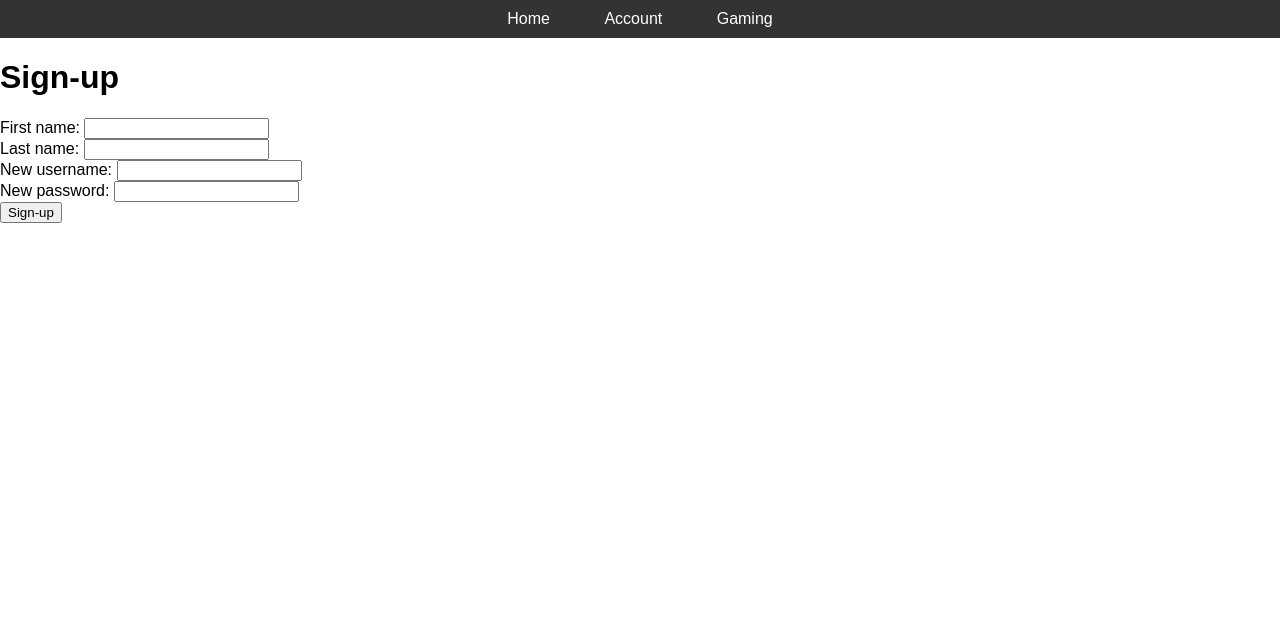
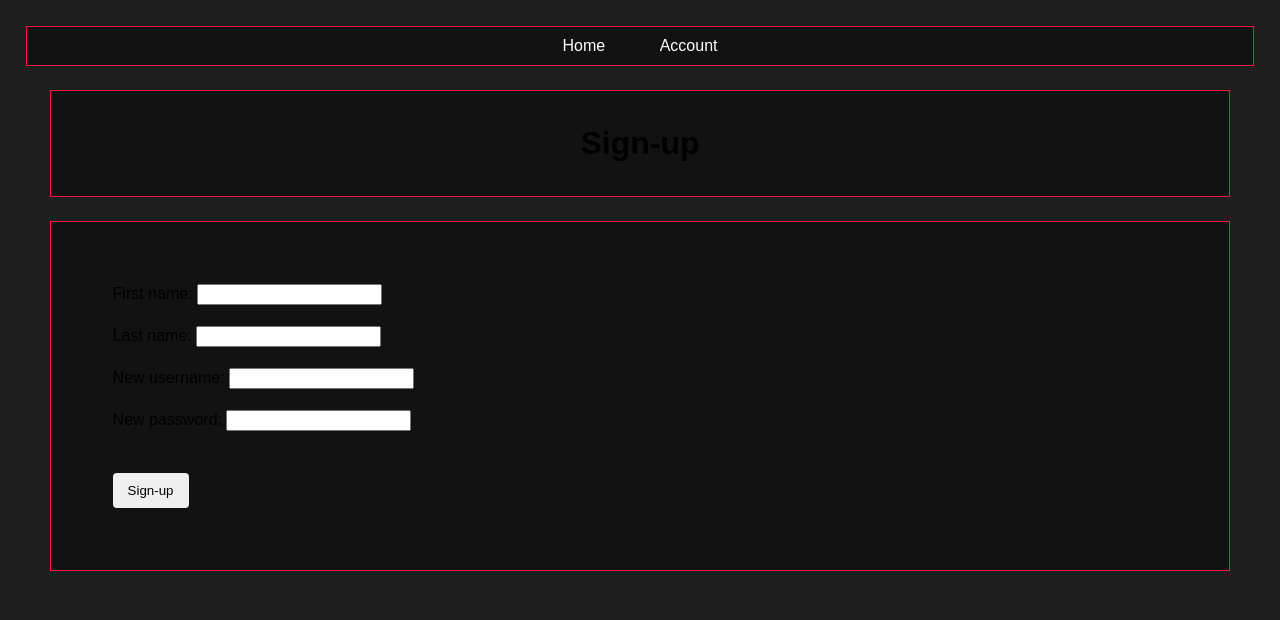
Before and after one commit to gwstallsmith/Prividata-Secure-Health, a Flask app: page /sign_up in a window 1280 px wide. Shown: the top 620 px of the page. Run offline with Flask 3, Linux system fonts and the light colour scheme.

Commit message:
Michael, I'm sorry if this breaks something.

```diff
--- a/app.py
+++ b/app.py
@@ -127,15 +127,17 @@ def display_info():
             if user and user[3]:
                 # User is an admin, display all users
                 forms = cursor.execute("SELECT * FROM PatientInformation").fetchall()
-                return render_template('patient_info.html', users = forms)
+                admin_data = cursor.execute("SELECT * FROM PatientInformation WHERE ID = ?", (user[0],)).fetchone()
+                admin_data = admin_data + (decrypt(admin_data[7]) if decrypt(admin_data[7]) else '',)
+                return render_template('patient_info.html', users = forms, id = user[0], admin = admin_data)
             else:
                 # User is not an admin, display single user
                 user_data = cursor.execute("SELECT * FROM PatientInformation WHERE ID = ?", (user_id,)).fetchone()
-
                 try:
                     user_data_decrypt = user_data + (decrypt(user_data[7]) if decrypt(user_data[7]) else '',)
                 except KeyError:
-                    return render_template('login.html', error = "Shared secret expired")
+                    return render_template('login.html', error = "Shared secret expired.")
+
 
                 return render_template('patient_info.html', user = user_data_decrypt)
     else:
@@ -145,16 +147,19 @@ def display_info():
 
 @app.route('/update_user', methods=['POST'])
 def update_user():
-    user_id = request.form.get('id')
+    user_id = request.cookies.get('ID')
     first_name = request.form['first_name']
     last_name = request.form['last_name']
     gender = request.form['gender']
     age = request.form['age']
     weight = request.form['weight']
     height = request.form['height']
-    health_history = encrypt(request.form['health_history'])
-    print(health_history)
-    # NEED TRY AND EXCEPT #
+
+    try:
+        health_history = encrypt(request.form['health_history'])
+    except KeyError:
+        return render_template('login.html', error = "Shared secret expired.")
+
 
     # Update user in the database
     query = """
@@ -172,7 +177,7 @@ def update_user():
 
 @app.route('/more', methods=['POST', 'GET'])
 def more():
-    remove_history(2)
+    None
 
 
 if __name__ == '__main__':
--- a/crypto.py
+++ b/crypto.py
@@ -58,6 +58,9 @@ def generate_shared_secret(password, salt=b'MySalt', iterations=100000, length=3
     os.environ["SHARED_SECRET"] = encoded_secret.decode()
 
 def encrypt(data):
+    if not data:
+        return
+
     cipher_suite = Fernet(os.environ["SHARED_SECRET"].encode('utf-8'))
     encrypted_data = cipher_suite.encrypt(data.encode('utf-8'))
     return encrypted_data
@@ -67,6 +70,5 @@ def decrypt(encrypted_data):
         return
 
     cipher_suite = Fernet(os.environ["SHARED_SECRET"].encode('utf-8'))
-    print(encrypted_data)
     decrypted_data = cipher_suite.decrypt(encrypted_data).decode('utf-8')
     return decrypted_data
--- a/static/css/global.css
+++ b/static/css/global.css
@@ -1,8 +1,21 @@
+:root {
+    --ub-color: #121212; /* Dark background color */
+    --bg-color: #1E1E1E;
+    --text-color: #FFFFFF; /* White text color */
+    --accent-color: #FF5252; /* Red as accent color */
+    --secondary-color: #2196F3; /* Blue as a complementary color */
+    --highlight-color: #FF1744; /* Darker red for highlights */
+  }
+
 /* CSS for styling the box */
 .user-box {
-    border: 1px solid #ccc;
+    border: 1px solid var(--highlight-color);
     padding: 10px;
-    margin-bottom: 10px;
+    margin:2%;
+    padding:5%;
+    padding-top:0%;
+    padding-bottom:0%;
+    background-color: var(--ub-color);
 }
 
 /* CSS for styling the title */
@@ -17,24 +30,44 @@
     display: flex;
     flex-wrap: wrap;
     justify-content: space-between;
+    padding:2%;
 }
 
 /* CSS for individual entries within each row */
 .user-box .info-row > div {
     width: 48%; /* Adjust the width as needed */
-    margin-bottom: 10px;
+}
+
+.login {
+    padding:5%;
+}
+
+.login-box {
+    margin-bottom:2%;
+}
+
+textarea {
+    width:600px;
+    height:200px;
 }
 
 /* Basic styles for the navigation bar */
 body {
     font-family: Arial, sans-serif;
     margin: 0;
-    padding: 0;
+    padding: 2%;
+    background-color: var(--bg-color);
 }
 nav {
-    background-color: #333;
+    background-color: var(--ub-color);
     color: white;
     text-align: center;
+
+    border: 1px solid var(--highlight-color);
+}
+
+p {
+    word-wrap:break-word;
 }
 
 nav ul {
@@ -54,22 +87,24 @@ nav ul li a {
     color: white;
     padding: 10px 15px;
     display: inline-block;
+
 }
 
 nav ul li a:hover {
-    background-color: #555;
+    background-color: var(--accent-color);
 }
 
 /* Dropdown styles */
 .dropdown-content {
     display: none;
     position: absolute;
-    background-color: #333;
+    background-color: var(--bg-color);
     min-width: 160px;
     z-index: 1;
     padding: 0;
     margin-top: 0px;
     border-radius: 0 0 5px 5px;
+
 }
 
 .dropdown-content a {
@@ -81,9 +116,20 @@ nav ul li a:hover {
 
 .dropdown:hover .dropdown-content {
     display: block;
+    border-radius: 0 0 5px 5px;
+
 }
 
 /* Style the dropdown button when the dropdown content is shown */
 .dropdown:hover .dropbtn {
-    background-color: #555;
+    background-color: var(--accent-color);
 }
+
+button[type="submit"],
+input[type="submit"] {
+    margin-top:2%;
+    padding: 10px 15px;
+    border: none;
+    border-radius: 4px;
+    cursor: pointer;
+}
--- a/templates/navbar.html
+++ b/templates/navbar.html
@@ -25,6 +25,7 @@
                 {% endif %}
             </div>
         </li>
-        <li><a href="/more">Gaming</a></li><!---->
+        <!--
+        <li><a href="/more">Gaming</a></li>-->
     </ul>
 </nav>
--- a/templates/sign_up.html
+++ b/templates/sign_up.html
@@ -9,20 +9,27 @@
 </head>
 
 {% include 'navbar.html' %}
+
 <body>
-  <h1>Sign-up</h1>
-  <form id="frmLogin" method="POST", action="/sign_up">
-      <label for="inputFirstName">First name:</label>
-      <input type="text" id="inputFirstName" name="firstname" required><br>
-      <label for="inputLastName">Last name:</label>
-      <input type="text" id="inputLastName" name="lastname" required><br>
+  <div class="user-box" style="text-align:center; padding:1%">
+    <h1>Sign-up</h1>
+  </div>
 
-      <label for="inputUsername">New username:</label>
-      <input type="text" id="inputUsername" name="username" required><br>
-      <label for="inputPassword">New password:</label>
-      <input type="password" id="inputPassword" name="password" required><br>
+  <form id="frmLogin" method="POST" , action="/sign_up">
+    <div class="user-box login">
+
+      <label class="login-box" for="inputFirstName">First name:</label>
+      <input class="login-box" type="text" id="inputFirstName" name="firstname" required><br>
+      <label class="login-box" for="inputLastName">Last name:</label>
+      <input class="login-box" type="text" id="inputLastName" name="lastname" required><br>
+      <label class="login-box" for="inputUsername">New username:</label>
+      <input class="login-box" type="text" id="inputUsername" name="username" required><br>
+      <label class="login-box" for="inputPassword">New password:</label>
+      <input class="login-box" type="password" id="inputPassword" name="password" required><br>
       <input type="submit" value="Sign-up">
   </form>
+  </div>
+
 </body>
 
 
```
Also changed, not shown: templates/index.html (+14 -4 lines), templates/login.html (+9 -5 lines), templates/patient_info.html (+6 -6 lines), db.sqlite3.
